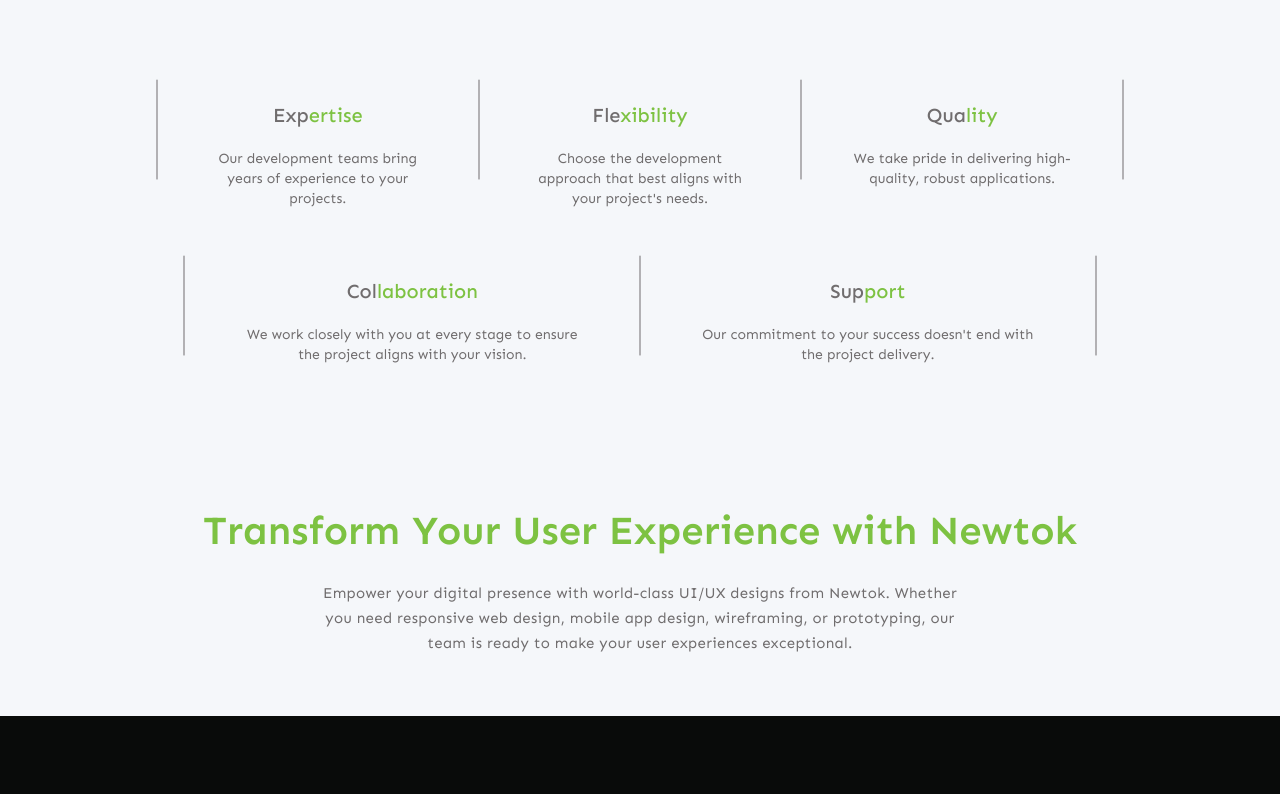
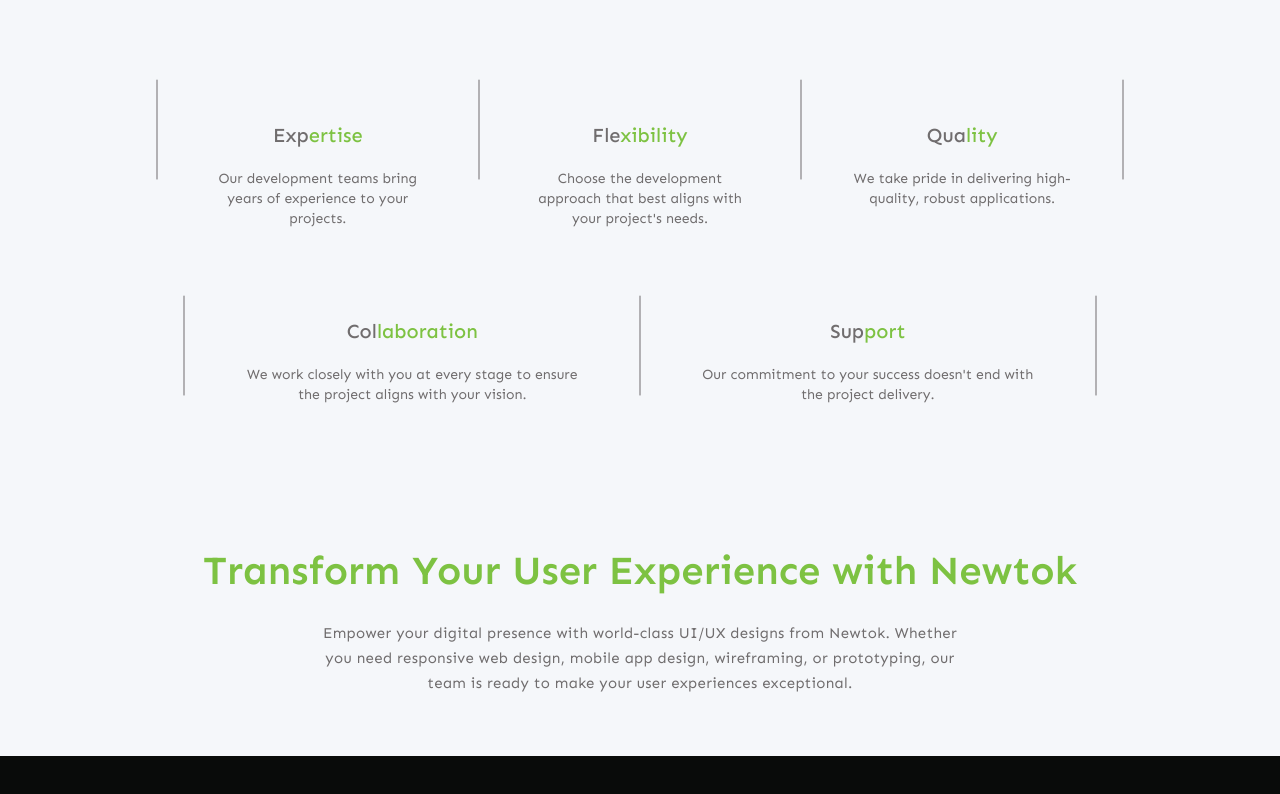
Before and after one commit to NewTokTech/NewTok, a Next.js app: page /services/digital-experience in a window 1280 px wide. Shown: the part 4039-4833 px from the top of the page. Built offline with nearby package versions, Linux system fonts and the light colour scheme.

Commit message:
shibil:why us change

```diff
--- a/src/components/servicePage/ServiceWhyUs.tsx
+++ b/src/components/servicePage/ServiceWhyUs.tsx
@@ -34,7 +34,7 @@
             {firstArray.map((value, index) => {
               return (
                 <>
-                  <div className="lg:w-4/12 w-full h-24  flex justify-center">
+                  <div className="lg:w-4/12 w-full h-24  flex justify-center my-5">
                     <div className="flex flex-col items-center">
                       <h5 className="mb-1  text-xl font-medium text-gray-900 text-center ">
                         <span className="text-secondary ">
@@ -51,7 +51,7 @@
                   </div>
 
                   <div className="flex justify-center">
-                    <hr className="w-[100px] h-[1px]  bg-secondary mt-10 mb-10 lg:mt-7  border-0 rounded dark:bg-gray-700  block lg:rotate-90"></hr>
+                    <hr className="w-[100px] h-[1px]  bg-secondary mt-10 mb-10 lg:my-7  my-5 border-0 rounded dark:bg-gray-700  block lg:rotate-90"></hr>
                   </div>
                 </>
               );
```
